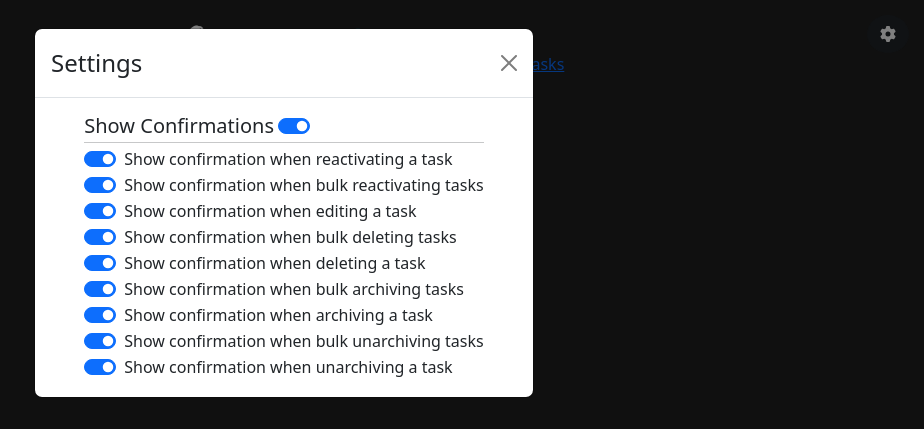
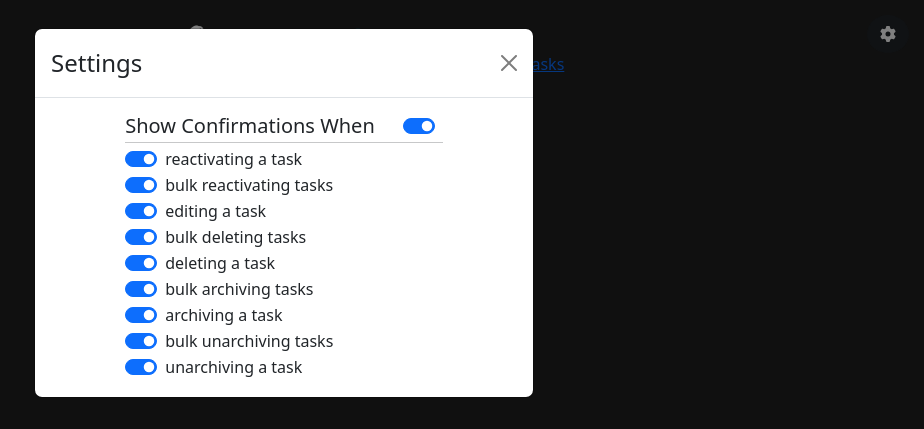
Before and after one commit to miljkovicjovan/minimalist-task-tracker, a React (Create React App) app: page / in a window 1280 px wide. Both pictures are taken after a click on the button 1244 px from the left and 34 px from the top of the page. Shown: the top 429 px of the page, without its empty margins (356-1280 px from the left). Built offline with nearby package versions, Linux system fonts and the light colour scheme.

Commit message:
change settings dialogue ui

```diff
--- a/src/components/SettingsModal.jsx
+++ b/src/components/SettingsModal.jsx
@@ -79,8 +79,8 @@ function SettingsModal({ settings, setSettings }) {
 				</Modal.Header>
 				<Modal.Body className="d-flex justify-content-center">
 					<Form>
-						<span className="d-flex align-items-center">
-							<h5 className="m-0 pe-1">Show Confirmations</h5>
+						<span className="d-flex align-items-center gap-4">
+							<h5 className="m-0 pe-1">Show Confirmations When</h5>
 							<Form.Check
 								type="switch"
 								checked={settings.confirmations || isSwitched()}
@@ -90,55 +90,55 @@ function SettingsModal({ settings, setSettings }) {
 						<hr className="my-1"/>
 						<Form.Check
 							type="switch"
-							label="Show confirmation when reactivating a task"
+							label="reactivating a task"
 							checked={settings.askForReactivatingConfirmation}
 							onChange={handleSwitchReactivateChange}
 						/>
 						<Form.Check
 							type="switch"
-							label="Show confirmation when bulk reactivating tasks"
+							label="bulk reactivating tasks"
 							checked={settings.askForBulkReactivatingConfirmation}
 							onChange={handleSwitchBulkReactivateChange}
 						/>
 						<Form.Check
 							type="switch"
-							label="Show confirmation when editing a task"
+							label="editing a task"
 							checked={settings.askForEditingConfirmation}
 							onChange={handleSwitchEditingChange}
 						/>
 						<Form.Check
 							type="switch"
-							label="Show confirmation when bulk deleting tasks"
+							label="bulk deleting tasks"
 							checked={settings.askForBulkDeletingConfirmation}
 							onChange={handleSwitchBulkDeleteChange}
 						/>
 						<Form.Check
 							type="switch"
-							label="Show confirmation when deleting a task"
+							label="deleting a task"
 							checked={settings.askForDeletingConfirmation}
 							onChange={handleSwitchDeleteChange}
 						/>
 						<Form.Check
 							type="switch"
-							label="Show confirmation when bulk archiving tasks"
+							label="bulk archiving tasks"
 							checked={settings.askForBulkArchivingConfirmation}
 							onChange={handleSwitchBulkArchiveChange}
 						/>
 						<Form.Check
 							type="switch"
-							label="Show confirmation when archiving a task"
+							label="archiving a task"
 							checked={settings.askForArchivingConfirmation}
 							onChange={handleSwitchArchiveChange}
 						/>
 						<Form.Check
 							type="switch"
-							label="Show confirmation when bulk unarchiving tasks"
+							label="bulk unarchiving tasks"
 							checked={settings.askForBulkUnarchivingConfirmation}
 							onChange={handleSwitchBulkUnarchiveChange}
 						/>
 						<Form.Check
 							type="switch"
-							label="Show confirmation when unarchiving a task"
+							label="unarchiving a task"
 							checked={settings.askForUnarchivingConfirmation}
 							onChange={handleSwitchUnarchiveChange}
 						/>
```
